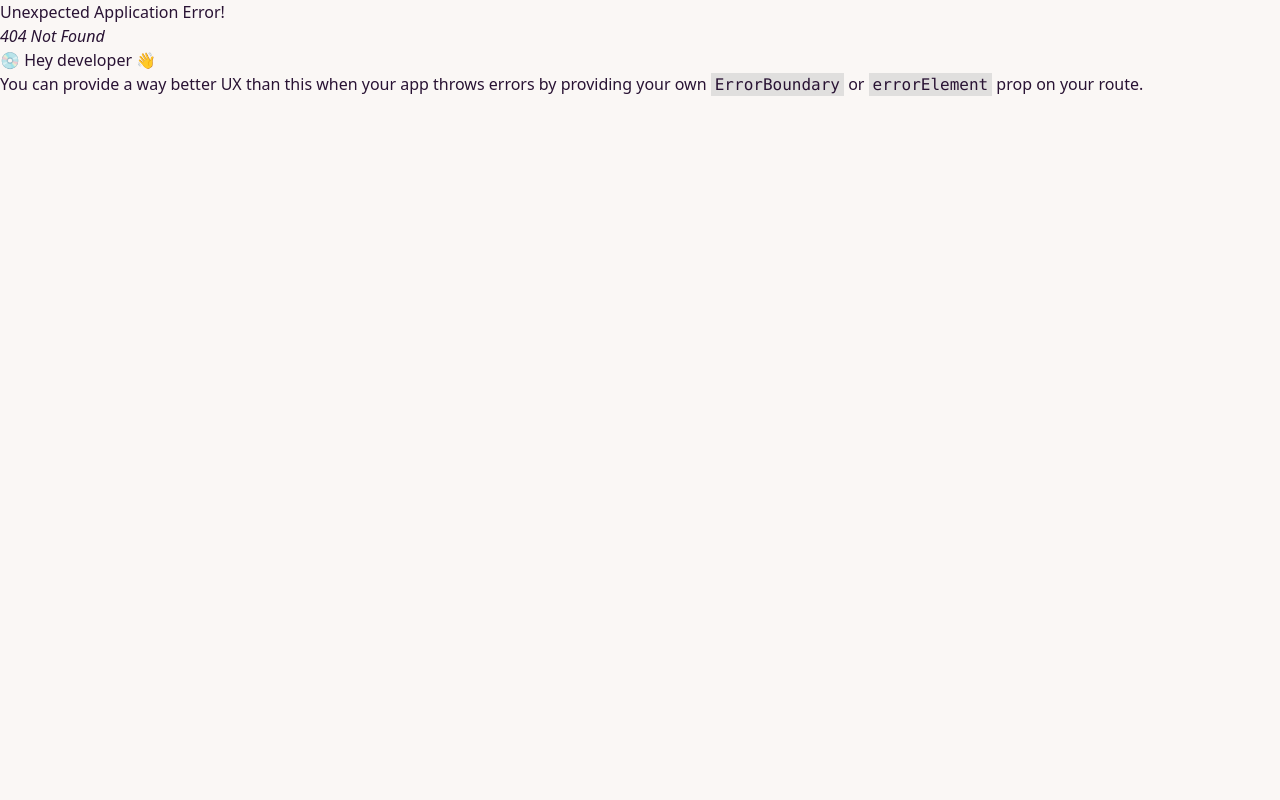
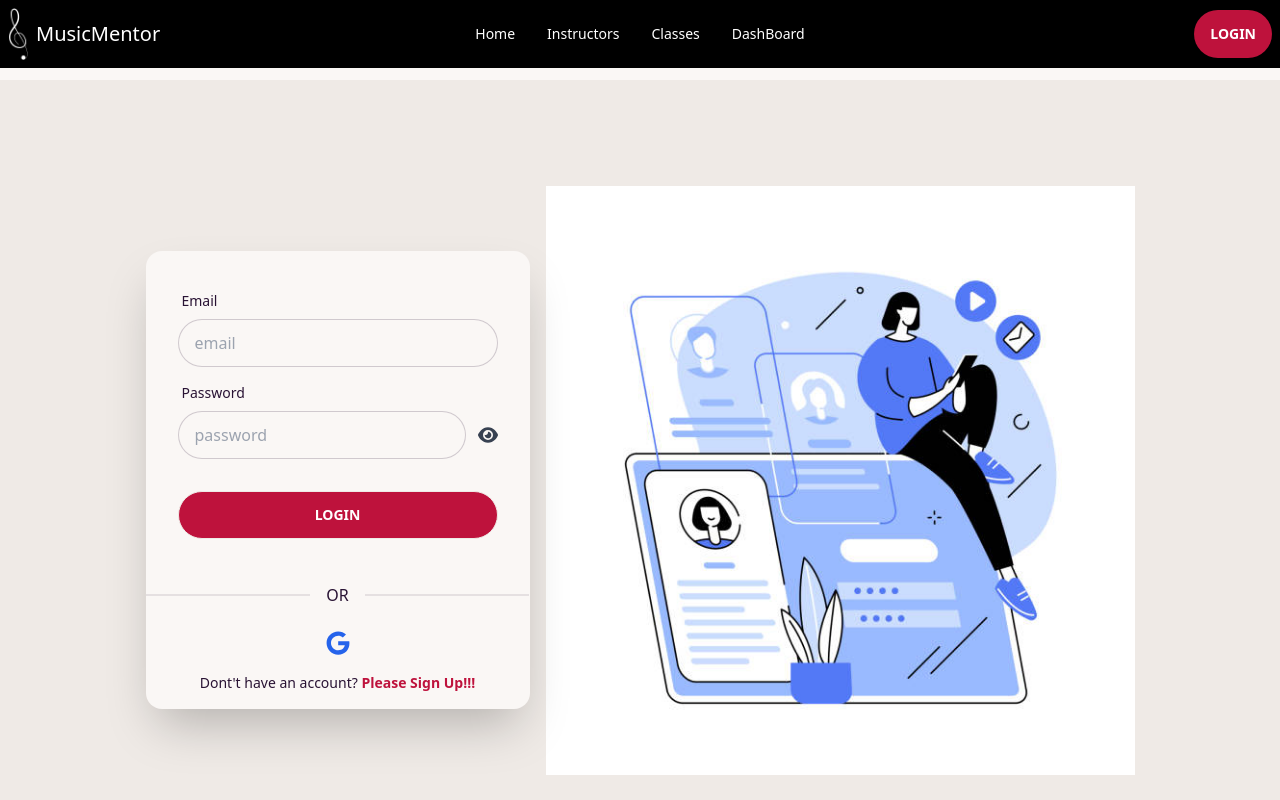
Before and after one commit to KKD98/music-mentor-client, a React (Vite) app: page /login in a window 1280 px wide. Before the commit this address had no page. Shown: the top 800 px of the page. Built offline with nearby package versions, Linux system fonts and the light colour scheme.

Commit message:
login page done

```diff
--- a/package.json
+++ b/package.json
@@ -10,12 +10,16 @@
     "preview": "vite preview"
   },
   "dependencies": {
+    "@fortawesome/fontawesome-svg-core": "^6.4.0",
+    "@fortawesome/free-solid-svg-icons": "^6.4.0",
+    "@fortawesome/react-fontawesome": "^0.2.0",
     "localforage": "^1.10.0",
     "match-sorter": "^6.3.1",
     "react": "^18.2.0",
     "react-awesome-slider": "^4.1.0",
     "react-dom": "^18.2.0",
     "react-helmet-async": "^1.3.0",
+    "react-hook-form": "^7.44.3",
     "react-icons": "^4.9.0",
     "react-router-dom": "^6.12.0",
     "sort-by": "^1.2.0"
--- a/src/components/NavBar/NavBar.jsx
+++ b/src/components/NavBar/NavBar.jsx
@@ -52,7 +52,7 @@ const NavBar = () => {
                 </ul>
             </div>
             <div className="navbar-end">
-                <a className="btn bg-rose-700 border-none text-white hover:bg-rose-900">Login</a>
+                <Link to="/login" className="btn bg-rose-700 border-none text-white hover:bg-rose-900">Login</Link>
             </div>
         </div>
     );
--- /dev/null
+++ b/src/components/Shared/GoogleLogin/GoogleLogin.jsx
@@ -0,0 +1,14 @@
+import React from 'react';
+import { FaGoogle } from "react-icons/fa";
+
+const GoogleLogin = () => {
+    return (
+        <div className='text-center my-3'>
+            <button>
+                <FaGoogle className='text-blue-600 text-2xl'></FaGoogle>
+            </button>
+        </div>
+    );
+};
+
+export default GoogleLogin;
--- /dev/null
+++ b/src/components/pages/Login/Login.jsx
@@ -0,0 +1,63 @@
+import React, { useState } from 'react';
+import img from '../../../assets/login.jpg';
+import { useForm } from 'react-hook-form';
+import { Link } from "react-router-dom";
+import GoogleLogin from '../../Shared/GoogleLogin/GoogleLogin';
+import { FontAwesomeIcon } from "@fortawesome/react-fontawesome";
+import { faEye, faEyeSlash } from "@fortawesome/free-solid-svg-icons";
+
+const Login = () => {
+    const { register, handleSubmit, reset, formState: { errors } } = useForm();
+    const [showPassword, setShowPassword] = useState(false);
+
+    const handleTogglePassword = () => {
+        setShowPassword(!showPassword);
+    };
+
+    const onSubmit = data => {
+        console.log(data);
+        reset();
+    }
+    return (
+        <div className='pt-20'>
+            <div className="hero min-h-screen bg-base-200">
+                <div className="hero-content flex-col lg:flex-row-reverse">
+                    <div className="text-center lg:text-left">
+                        <img src={img} alt="" />
+                    </div>
+                    <div className="card flex-shrink-0 w-full max-w-sm shadow-2xl bg-base-100">
+                        <form onSubmit={handleSubmit(onSubmit)} className="card-body">
+                            <div className="form-control">
+                                <label className="label">
+                                    <span className="label-text">Email</span>
+                                </label>
+                                <input type="email" {...register("email")} placeholder="email" className="input input-bordered" />
+                            </div>
+                            <div className="form-control">
+                                <label className="label">
+                                    <span className="label-text">Password</span>
+                                </label>
+                                <div className='flex items-center'>
+                                    <input type={showPassword ? "text" : "password"} {...register("password")} placeholder="password" className="input input-bordered w-[90%]" />
+                                    <FontAwesomeIcon className='ml-3 h-5 w-5 text-gray-700'
+                                        icon={showPassword ? faEyeSlash : faEye}
+                                        onClick={handleTogglePassword}
+                                    />
+                                </div>
+
+                            </div>
+                            <div className="form-control mt-6">
+                                <button className="btn bg-rose-700 text-white hover:bg-rose-900">Login</button>
+                            </div>
+                        </form>
+                        <div className="divider">OR</div>
+                        <GoogleLogin></GoogleLogin>
+                        <p className='text-center mb-4 text-sm '>Dont't have an account? <Link to="/signup"><span className='text-rose-700 text-md font-semibold'>Please Sign Up!!!</span></Link></p>
+                    </div>
+                </div>
+            </div>
+        </div>
+    );
+};
+
+export default Login;
--- /dev/null
+++ b/src/components/pages/SignUp/SignUp.jsx
@@ -0,0 +1,66 @@
+import React from 'react';
+import img from '../../../assets/login.jpg';
+import { useForm } from 'react-hook-form';
+import { Link } from "react-router-dom";
+import GoogleLogin from '../../Shared/GoogleLogin/GoogleLogin';
+
+const SignUp = () => {
+    const { register, handleSubmit, formState: { errors } } = useForm();
+
+    const onSubmit = data => {
+        console.log(data);
+    }
+    return (
+        <div className='pt-16'>
+            <div className="hero min-h-screen bg-base-200">
+                <div className="hero-content flex-col lg:flex-row-reverse">
+                    <div className="text-center lg:text-left">
+                        <img src={img} alt="" />
+                    </div>
+                    <div className="card flex-shrink-0 w-full max-w-sm shadow-2xl bg-base-100">
+                        <form onSubmit={handleSubmit(onSubmit)} className="card-body">
+                        <div className="form-control">
+                                <label className="label">
+                                    <span className="label-text">Name</span>
+                                </label>
+                                <input type="text" {...register("name")} placeholder="name" className="input input-bordered" />
+                            </div>
+                            <div className="form-control">
+                                <label className="label">
+                                    <span className="label-text">Email</span>
+                                </label>
+                                <input type="email" {...register("email")} placeholder="email" className="input input-bordered" />
+                            </div>
+                            <div className="form-control">
+                                <label className="label">
+                                    <span className="label-text">Photo URL</span>
+                                </label>
+                                <input type="url" {...register("photourl")} placeholder="Photo URL" className="input input-bordered" />
+                            </div>
+                            <div className="form-control">
+                                <label className="label">
+                                    <span className="label-text">Password</span>
+                                </label>
+                                <input type="password" {...register("password")} placeholder="password" className="input input-bordered" />
+                            </div>
+                            <div className="form-control">
+                                <label className="label">
+                                    <span className="label-text">Confirm Password</span>
+                                </label>
+                                <input type="password" {...register("confirm-password")} placeholder="confirm password" className="input input-bordered" />
+                            </div>
+                            <div className="form-control mt-6">
+                                <button className="btn bg-rose-700 text-white hover:bg-rose-900">Login</button>
+                            </div>
+                        </form>
+                        <div className="divider">OR</div>
+                        <GoogleLogin></GoogleLogin>
+                        <p className='text-center mb-4 text-sm'>Already have an account? <Link to="/login"><span className='text-rose-700 text-md font-semibold'>Please Log In!!!</span></Link></p>
+                    </div>
+                </div>
+            </div>
+        </div>
+    );
+};
+
+export default SignUp;
```
Also changed, not shown: src/Routes/Routes.jsx (+10 -0 lines), src/assets/login.jpg (added), 1 other file (tests, documents, lock files or other folders).
